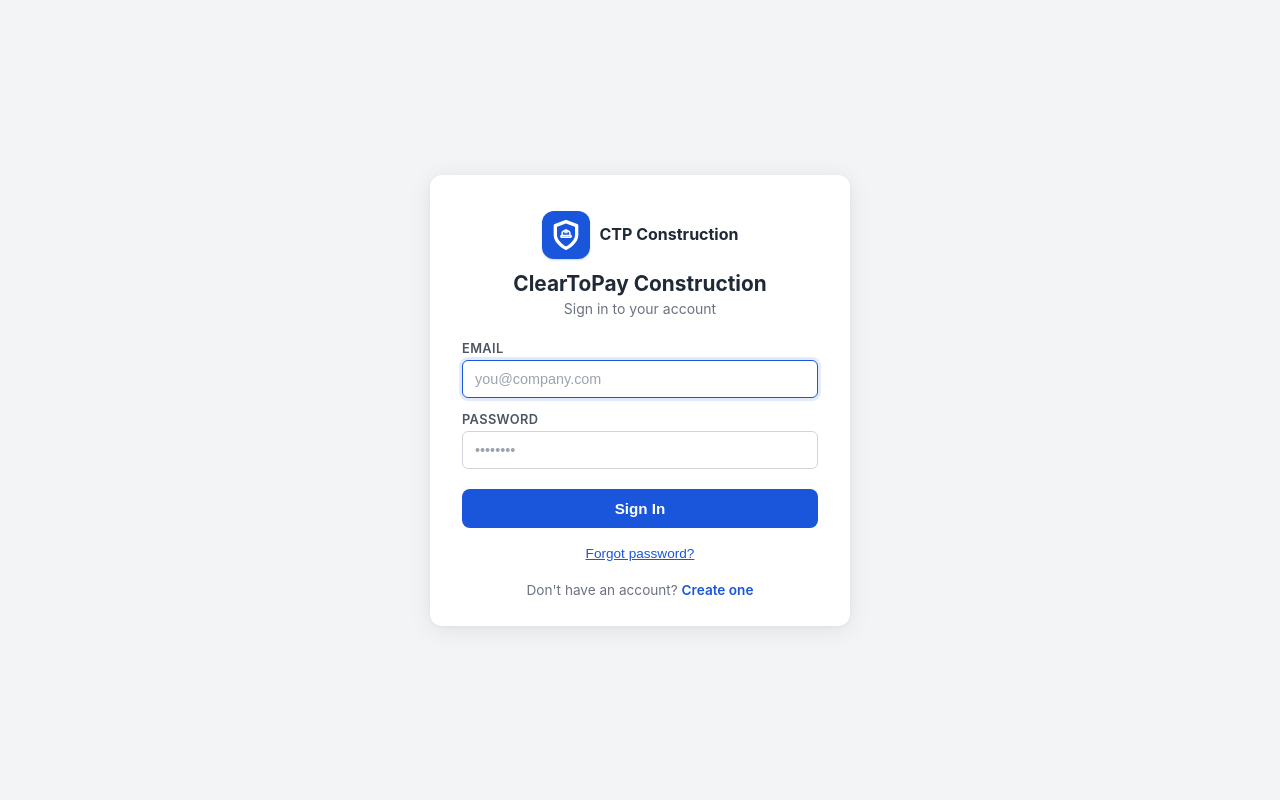
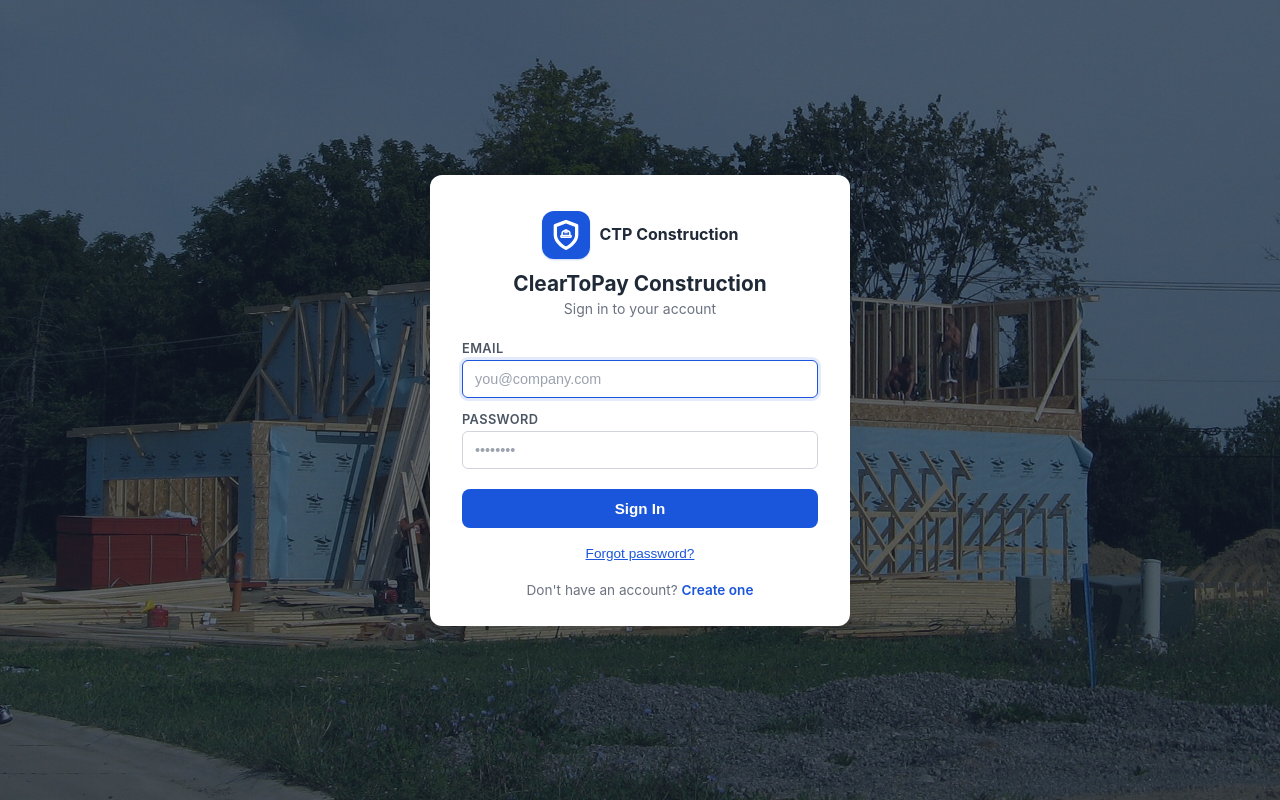
Before and after one commit to LumenCTP/CTP, a React (Vite) app in the folder web/: page /app/login in a window 1280 px wide. Built offline with nearby package versions, Linux system fonts and the light colour scheme; what @clear-to-pay/shared would draw is missing.

Commit message:
feat(auth): construction background image behind auth pages

```diff
--- a/web/src/App.css
+++ b/web/src/App.css
@@ -1227,7 +1227,13 @@
   display: flex;
   align-items: center;
   justify-content: center;
-  background: var(--gray-100);
+  background-color: var(--gray-100);
+  background-image:
+    linear-gradient(rgba(15, 23, 42, 0.62), rgba(15, 23, 42, 0.62)),
+    url("/app/images/auth-bg.jpg");
+  background-size: cover;
+  background-position: center;
+  background-repeat: no-repeat;
   padding: 20px;
 }
 
```
Also changed, not shown: web/public/images/auth-bg.jpg (added).
